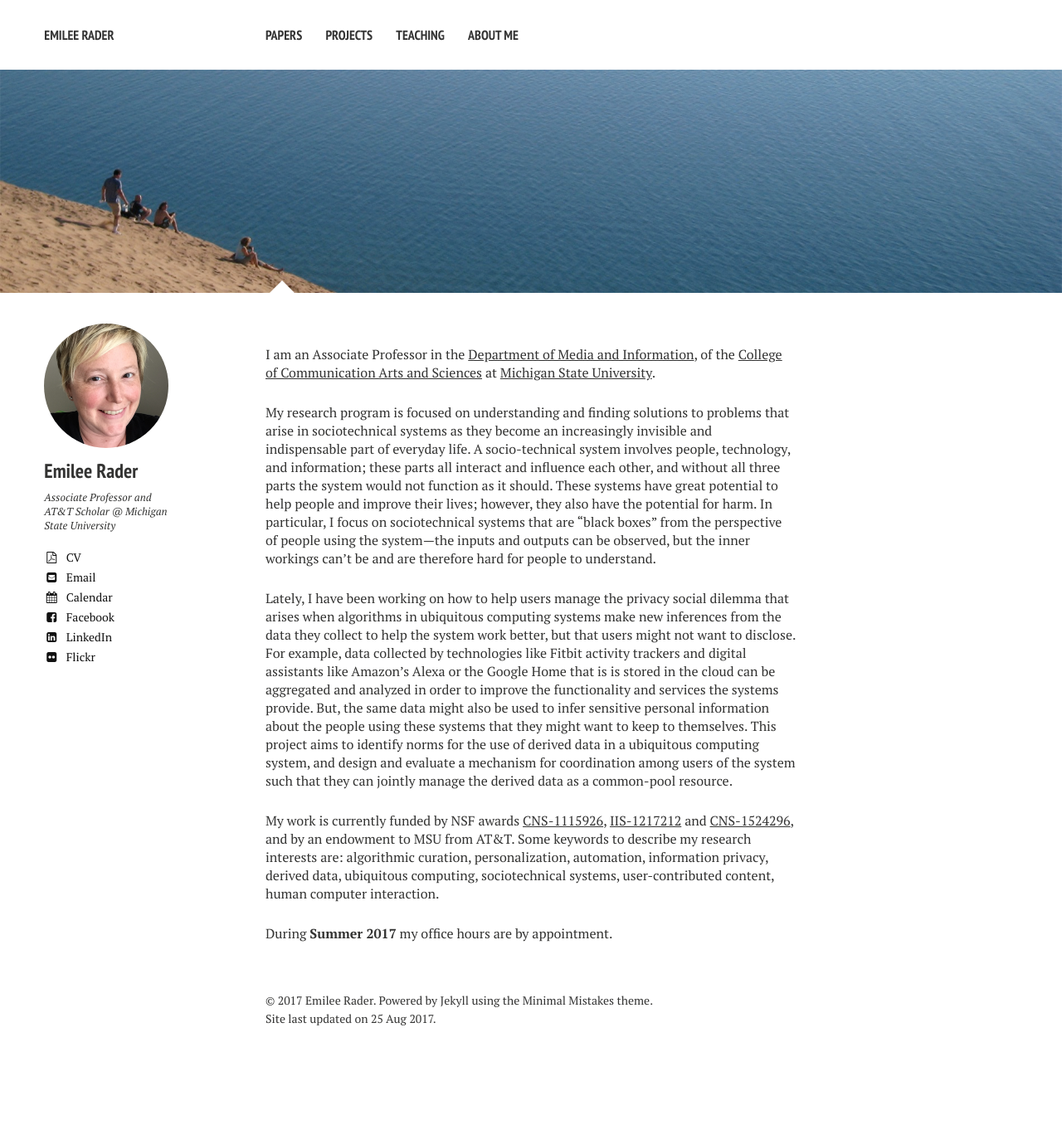
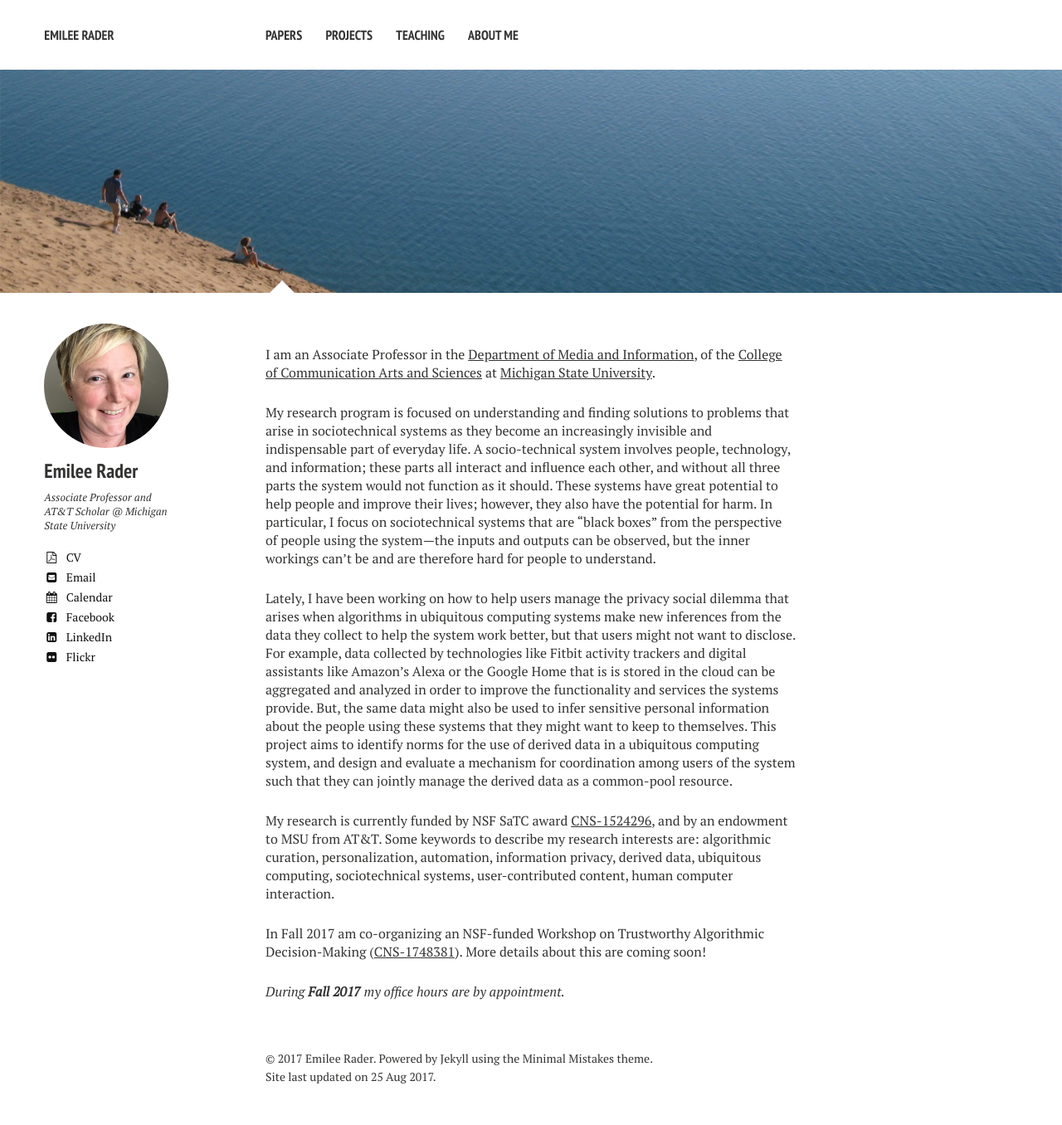
Before and after one commit to bierdoctor/bierdoctor.github.io, a Jekyll site: the page built from index.md, in a window 1280 px wide. Shown: the whole page at 83% size. Built offline with Jekyll 4.4.1, drawn with Linux system fonts in a browser that asks for light colours; nearby versions of some CDN libraries; before the commit the page ends 1286 px from its top, so only the background shows below that.

Commit message:
removed grants that are over/ending. added a short blurb about the workshop.

```diff
--- a/index.md
+++ b/index.md
@@ -10,6 +10,8 @@ My research program is focused on understanding and finding solutions to problem
 
 Lately, I have been working on how to help users manage the privacy social dilemma that arises when algorithms in ubiquitous computing systems make new inferences from the data they collect to help the system work better, but that users might not want to disclose. For example, data collected by technologies like Fitbit activity trackers and digital assistants like Amazon's Alexa or the Google Home that is is stored in the cloud can be aggregated and analyzed in order to improve the functionality and services the systems provide. But, the same data might also be used to infer sensitive personal information about the people using these systems that they might want to keep to themselves. This project aims to identify norms for the use of derived data in a ubiquitous computing system, and design and evaluate a mechanism for coordination among users of the system such that they can jointly manage the derived data as a common-pool resource.
 
-My work is currently funded by NSF awards [CNS-1115926](http://www.nsf.gov/awardsearch/showAward.do?AwardNumber=1115926), [IIS-1217212](http://nsf.gov/awardsearch/showAward?AWD_ID=1217212) and [CNS-1524296](http://www.nsf.gov/awardsearch/showAward?AWD_ID=1524296), and by an endowment to MSU from AT&T. Some keywords to describe my research interests are: algorithmic curation, personalization, automation, information privacy, derived data, ubiquitous computing, sociotechnical systems, user-contributed content, human computer interaction.
+My research is currently funded by NSF SaTC award [CNS-1524296](http://www.nsf.gov/awardsearch/showAward?AWD_ID=1524296), and by an endowment to MSU from AT&T. Some keywords to describe my research interests are: algorithmic curation, personalization, automation, information privacy, derived data, ubiquitous computing, sociotechnical systems, user-contributed content, human computer interaction.
 
-During **Summer 2017** my office hours are by appointment.
+In Fall 2017 am co-organizing an NSF-funded Workshop on Trustworthy Algorithmic Decision-Making ([CNS-1748381](https://www.nsf.gov/awardsearch/showAward?AWD_ID=1748381)). More details about this are coming soon!
+
+*During **Fall 2017** my office hours are by appointment.*
```
